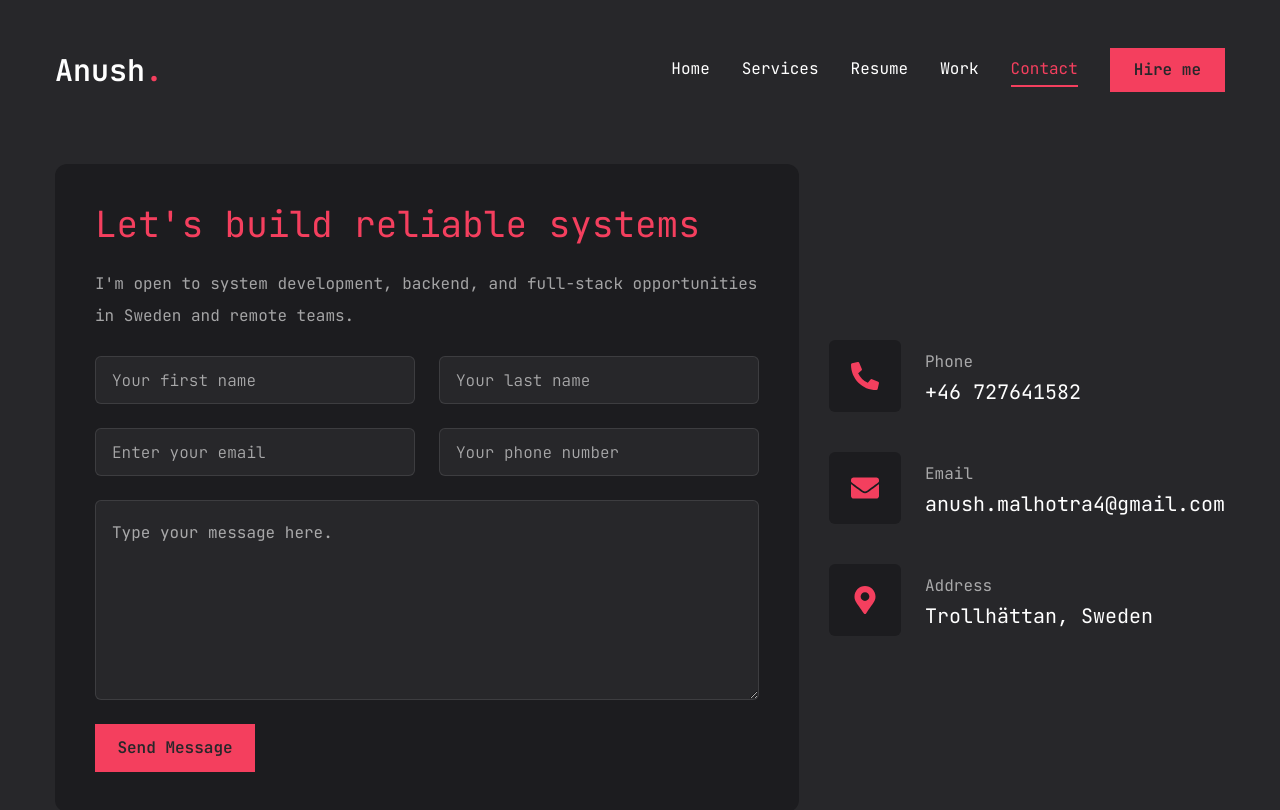
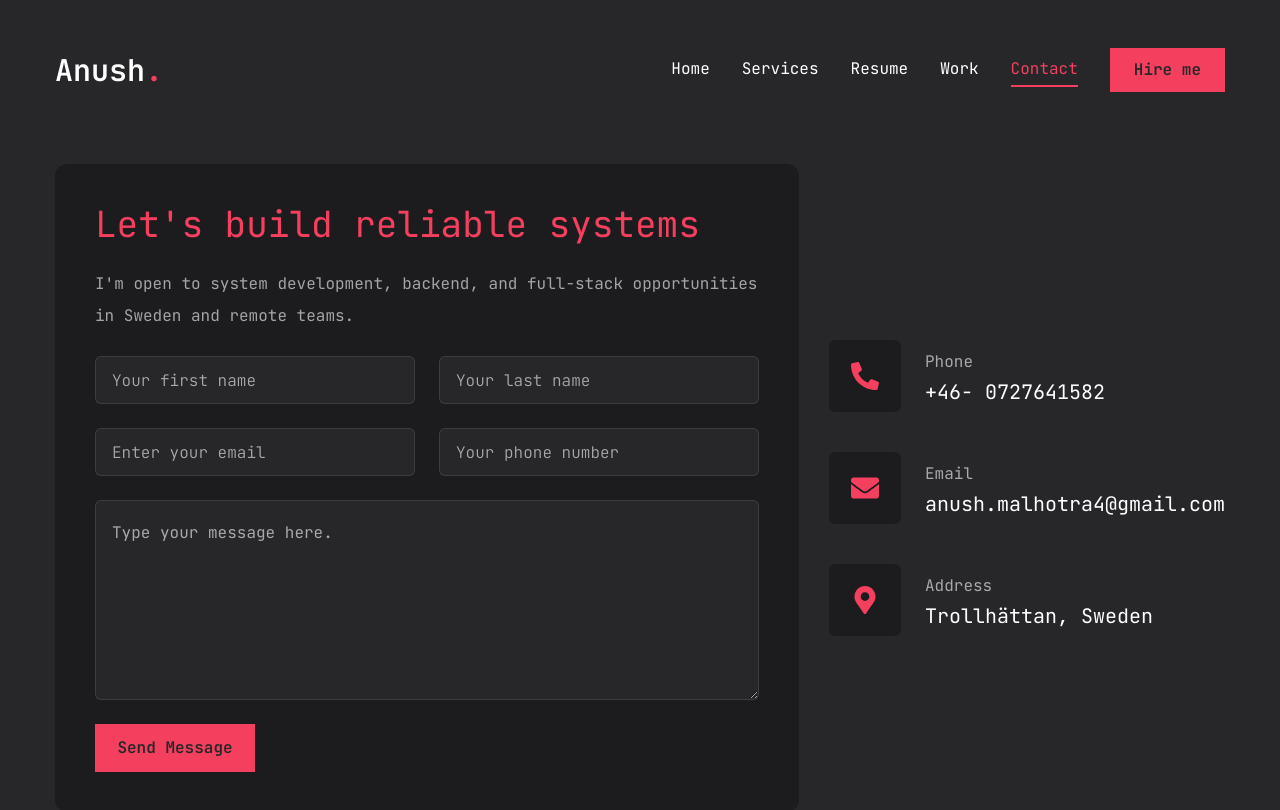
Before and after one commit to Anushdev65/portfolio, a Next.js app: page /contact in a window 1280 px wide. Shown: the top 810 px of the page. Built offline with nearby package versions, Linux system fonts and the light colour scheme.

Commit message:
contact page modification

```diff
--- a/app/contact/page.jsx
+++ b/app/contact/page.jsx
@@ -10,7 +10,7 @@ const info = [
   {
     icon: <FaPhoneAlt />,
     title: "Phone",
-    description: "+46 727641582",
+    description: "+46- 0727641582",
   },
 
   {
```
